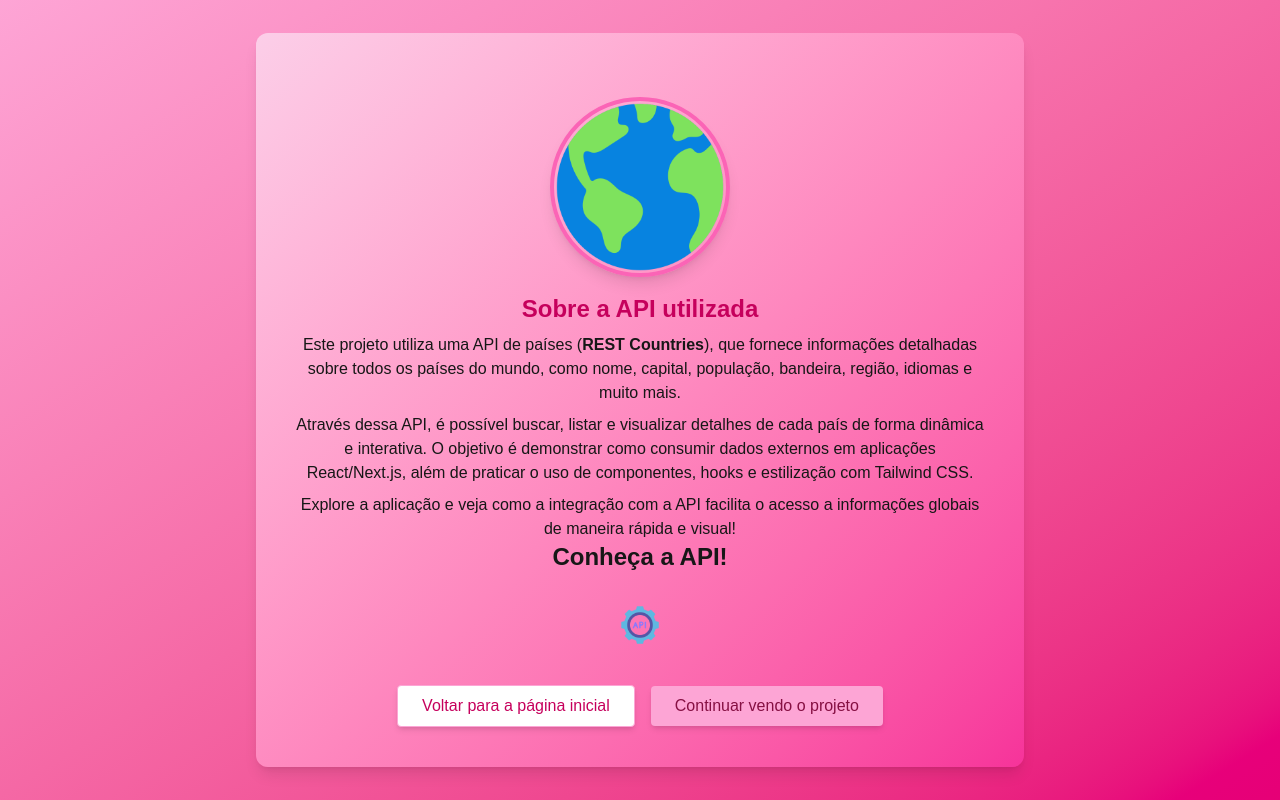
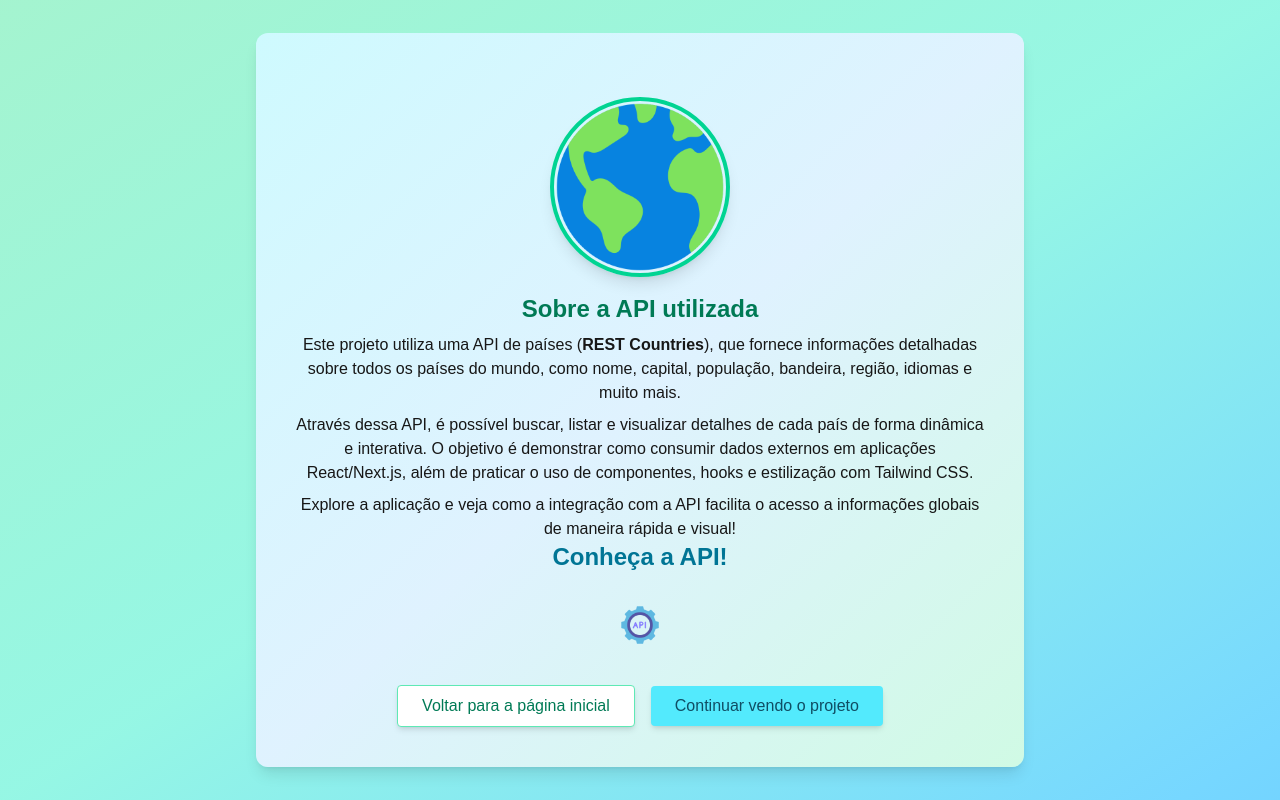
Before and after one commit to anajudemattei/API-Countries, a Next.js app: page /sobre in a window 1280 px wide. Built offline with nearby package versions, Linux system fonts and the light colour scheme.

Commit message:
ajustes cores

```diff
--- a/src/app/page.jsx
+++ b/src/app/page.jsx
@@ -2,15 +2,15 @@ import Image from "next/image";
 import Link from "next/link";
 export default function Home() {
 	return (
-		<main className="min-h-screen flex items-center justify-center bg-gradient-to-br from-blue-300 to-blue-600 p-6">
-			<div className="w-full max-w-3xl rounded-xl shadow-lg bg-gradient-to-br from-blue-200 to-blue-500 p-10 flex flex-col items-center">
+		<main className="min-h-screen flex items-center justify-center bg-gradient-to-br from-cyan-100 to-cyan-700 p-6">
+			<div className="w-full max-w-3xl rounded-xl shadow-lg bg-gradient-to-br from-cyan-200 to-cyan-600 p-10 flex flex-col items-center">
 				<div className="flex flex-col items-center w-full">
 												<Image
 													src="/anaju.jpg"
 													alt="Foto de perfil de Ana Julia Demattei"
 													width={180}
 													height={180}
-													className="rounded-full border-4 border-blue-400 shadow-lg mb-4 mt-6 object-cover"
+													className="rounded-full border-4 border-cyan-400 shadow-lg mb-4 mt-6 object-cover"
 												/>
 									<h1 className="text-4xl md:text-4xl font-bold text-center mb-4">Seja Bem-Vindo!</h1>
 							<p className="text-center text-lg mb-1">Eu sou a Ana Julia Demattei, estudante do SENAI de Valinhos-SP na turma TDS1, durante essa atividade de Front-End, estou desenvolvendo um projeto utilizando tailwind e outras tecnologias, com auxilio dos instrutores Thiago Ferreira e Marcelo Carboni.</p>
@@ -29,7 +29,7 @@ export default function Home() {
 													</div>
 
 																				 <Link href="/sobre">
-																					 <button className="bg-blue-300 hover:bg-blue-400 text-blue-900 font-medium py-2 px-6 rounded transition-colors duration-200 shadow-md">
+																					 <button className="bg-cyan-300 hover:bg-cyan-400 text-cyan-900 font-medium py-2 px-6 rounded transition-colors duration-200 shadow-md">
 																						 Venha conhecer a API!
 																					 </button>
 																				 </Link>
--- a/src/app/sobre/page.jsx
+++ b/src/app/sobre/page.jsx
@@ -2,18 +2,18 @@ import Image from "next/image";
 import Link from "next/link";
 export default function Home() {
     return (
-        <main className="min-h-screen flex items-center justify-center bg-gradient-to-br from-pink-300 to-pink-600 p-6">
-            <div className="w-full max-w-3xl rounded-xl shadow-lg bg-gradient-to-br from-pink-200 to-pink-500 p-10 flex flex-col items-center">
+        <main className="min-h-screen flex items-center justify-center bg-gradient-to-br from-emerald-200 via-teal-200 to-sky-300 p-6">
+            <div className="w-full max-w-3xl rounded-xl shadow-lg bg-gradient-to-br from-cyan-100 via-sky-100 to-emerald-100 p-10 flex flex-col items-center">
                 <div className="flex flex-col items-center w-full">
                                                 <Image
                                                     src="/mundo.png"
                                                     alt="Imagem do mundo"
                                                     width={180}
                                                     height={180}
-                                                    className="rounded-full border-4 border-pink-400 shadow-lg mb-4 mt-6 object-cover"
+                                                    className="rounded-full border-4 border-emerald-400 shadow-lg mb-4 mt-6 object-cover"
                                                 />
 
-                                <h2 className="text-2xl font-bold text-pink-700 mb-2 text-center">Sobre a API utilizada</h2>
+                                <h2 className="text-2xl font-bold text-emerald-700 mb-2 text-center">Sobre a API utilizada</h2>
                                 <p className="text-center text-base mb-2">
                                     Este projeto utiliza uma API de países (<span className="font-semibold">REST Countries</span>), que fornece informações detalhadas sobre todos os países do mundo, como nome, capital, população, bandeira, região, idiomas e muito mais.
                                 </p>
@@ -25,7 +25,7 @@ export default function Home() {
                                 </p>
 
 
-                  <h1 className="text-4xl md:text-2xl font-bold text-center mb-4">Conheça a API!</h1>
+                  <h1 className="text-4xl md:text-2xl font-bold text-center mb-4 text-cyan-700">Conheça a API!</h1>
                                                     <div className="flex flex-row gap-5 justify-center items-center my-4">
                                                         <a href="https://restcountries.com/#rest-countries" target="_blank" rel="noopener noreferrer" title="API">
                                                             <Image src="/api.png" alt="API" width={40} height={40} className="hover:scale-110 transition-transform" />
@@ -34,12 +34,12 @@ export default function Home() {
 
                     <div className="flex flex-row gap-4 justify-center items-center mt-6">
                         <Link href="/">
-                            <button className="bg-white hover:bg-pink-200 text-pink-700 font-medium py-2 px-6 rounded transition-colors duration-200 shadow-md border border-pink-300">
+                            <button className="bg-white hover:bg-emerald-100 text-emerald-700 font-medium py-2 px-6 rounded transition-colors duration-200 shadow-md border border-emerald-300">
                                 Voltar para a página inicial
                             </button>
                         </Link>
                         <Link href="/app/pacientes">
-                            <button className="bg-pink-300 hover:bg-pink-400 text-pink-900 font-medium py-2 px-6 rounded transition-colors duration-200 shadow-md">
+                            <button className="bg-cyan-300 hover:bg-sky-400 text-cyan-900 font-medium py-2 px-6 rounded transition-colors duration-200 shadow-md">
                                 Continuar vendo o projeto
                             </button>
                         </Link>
```
